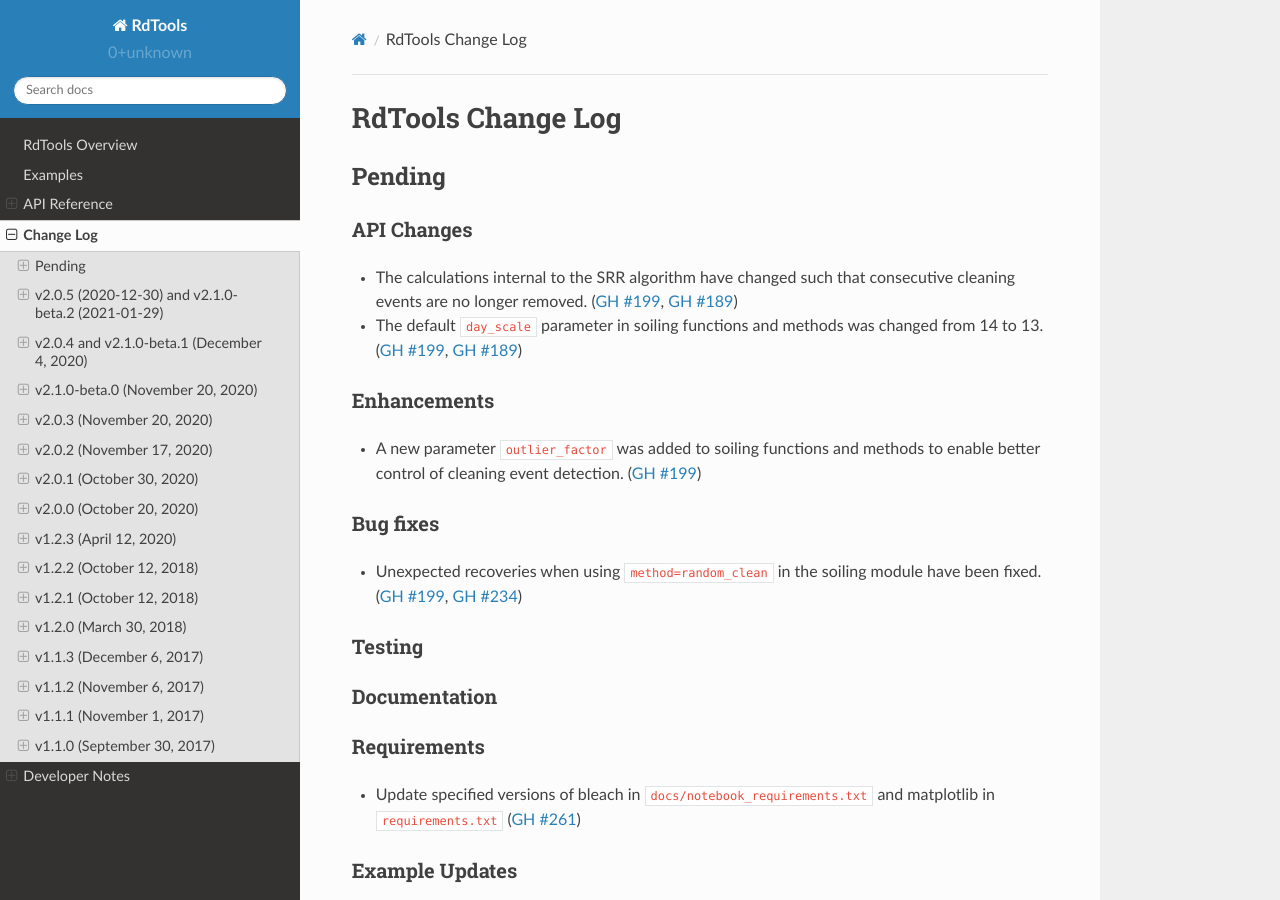
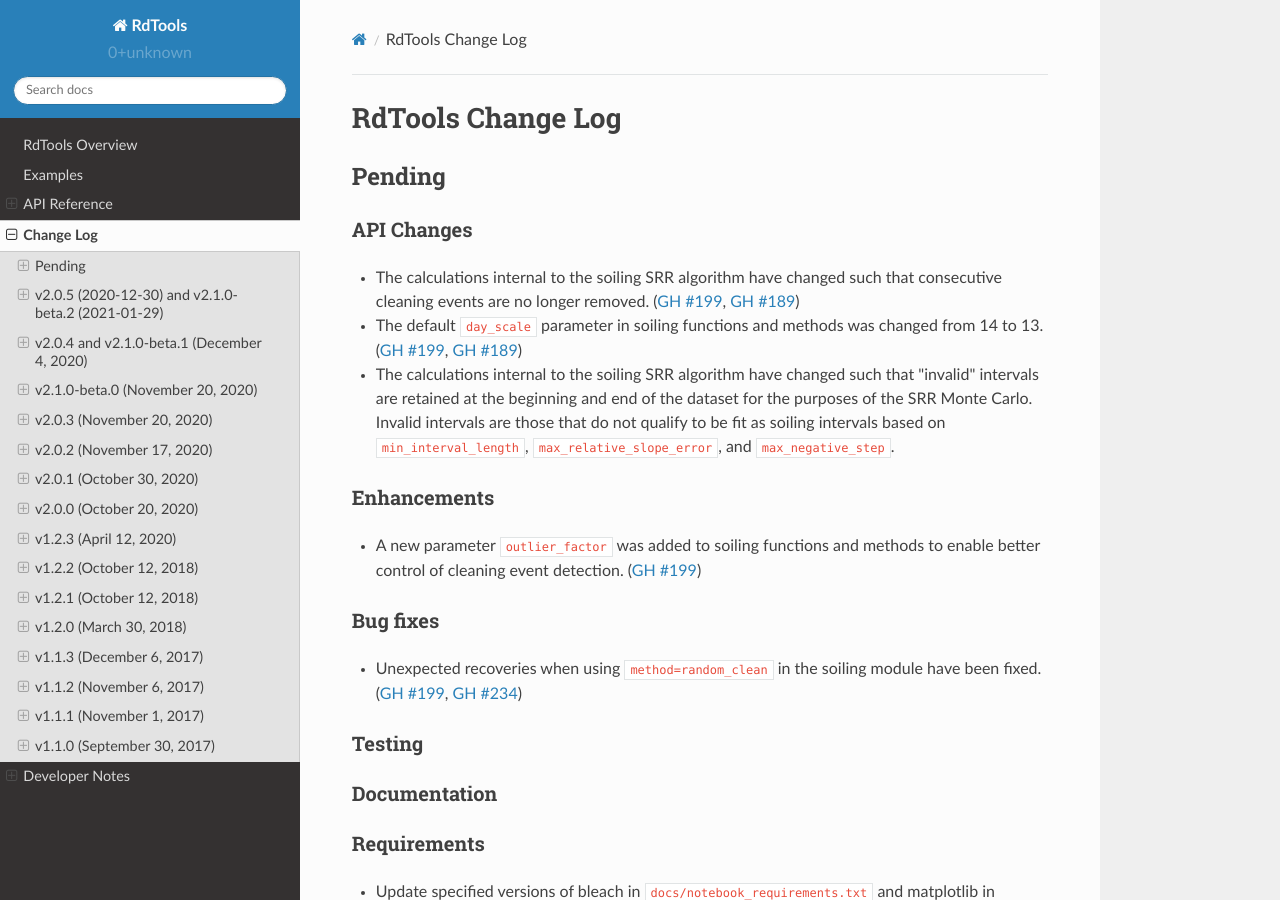
Before and after one commit to NREL/rdtools, a Sphinx documentation site: the page built from docs/sphinx/source/changelog.rst, in a window 1280 px wide and 900 px high. Built offline with Sphinx 7.4.7 and the Read the Docs theme 2.0.0, drawn with Linux system fonts in a browser that asks for light colours; pages that are not in the unit, such as notebooks, are missing from menus.

Commit message:
Add invalid interval retention at start and end to change log

```diff
--- a/docs/sphinx/source/changelog/pending.rst
+++ b/docs/sphinx/source/changelog/pending.rst
@@ -4,11 +4,18 @@ Pending
 
 API Changes
 -----------
-* The calculations internal to the SRR algorithm have changed such that consecutive
-  cleaning events are no longer removed. (:pull:`199`, :issue:`189`)
+* The calculations internal to the soiling SRR algorithm have changed such that
+  consecutive cleaning events are no longer removed. (:pull:`199`, :issue:`189`)
 
 * The default ``day_scale`` parameter in soiling functions and methods was changed
   from 14 to 13. (:pull:`199`, :issue:`189`)
+
+* The calculations internal to the soiling SRR algorithm have changed such that
+  "invalid" intervals are retained at the beginning and end of the dataset for the
+  purposes of the SRR Monte Carlo.  Invalid intervals are those that do not qualify
+  to be fit as soiling intervals based on  ``min_interval_length``,
+  ``max_relative_slope_error``, and ``max_negative_step``.
+
 
 Enhancements
 ------------
```
